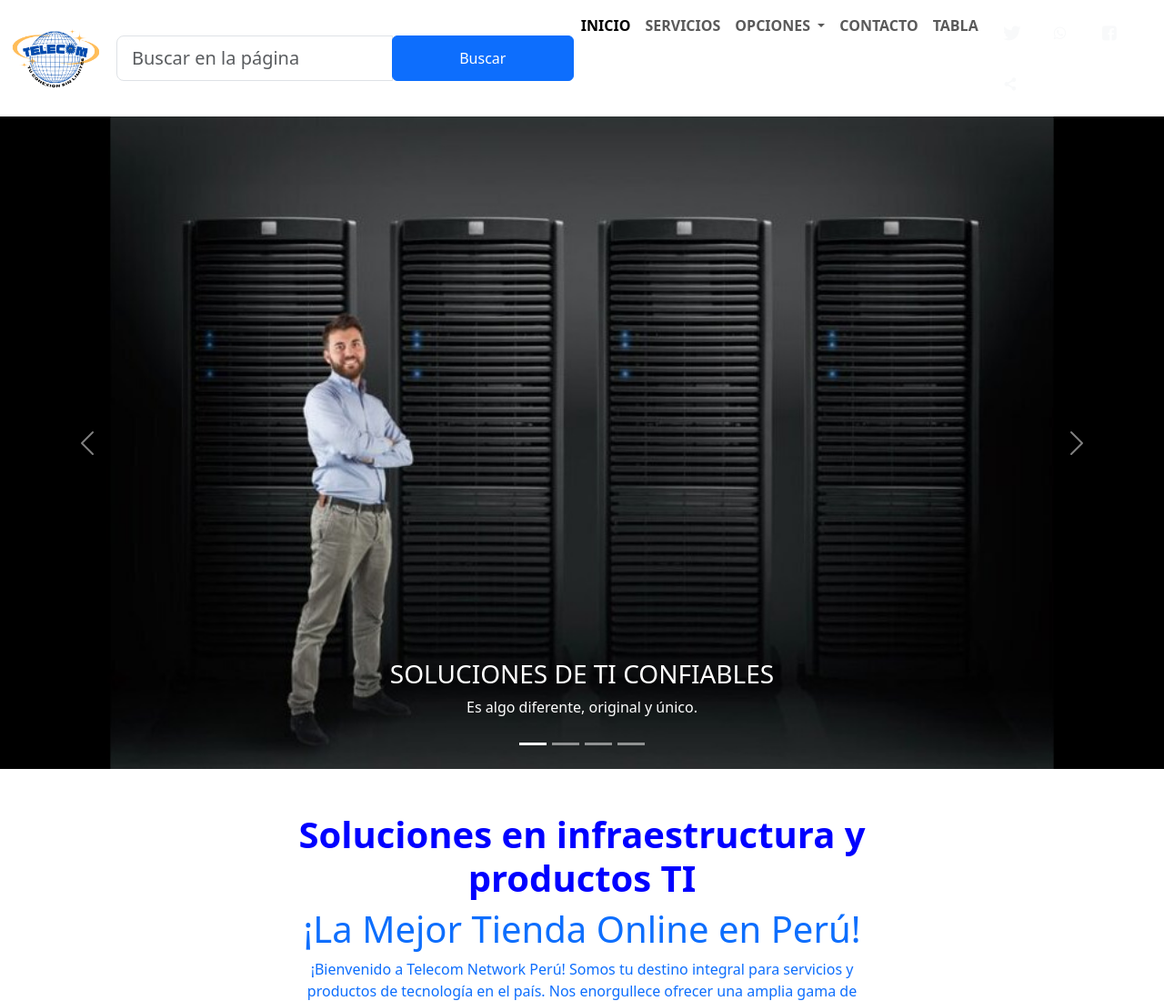
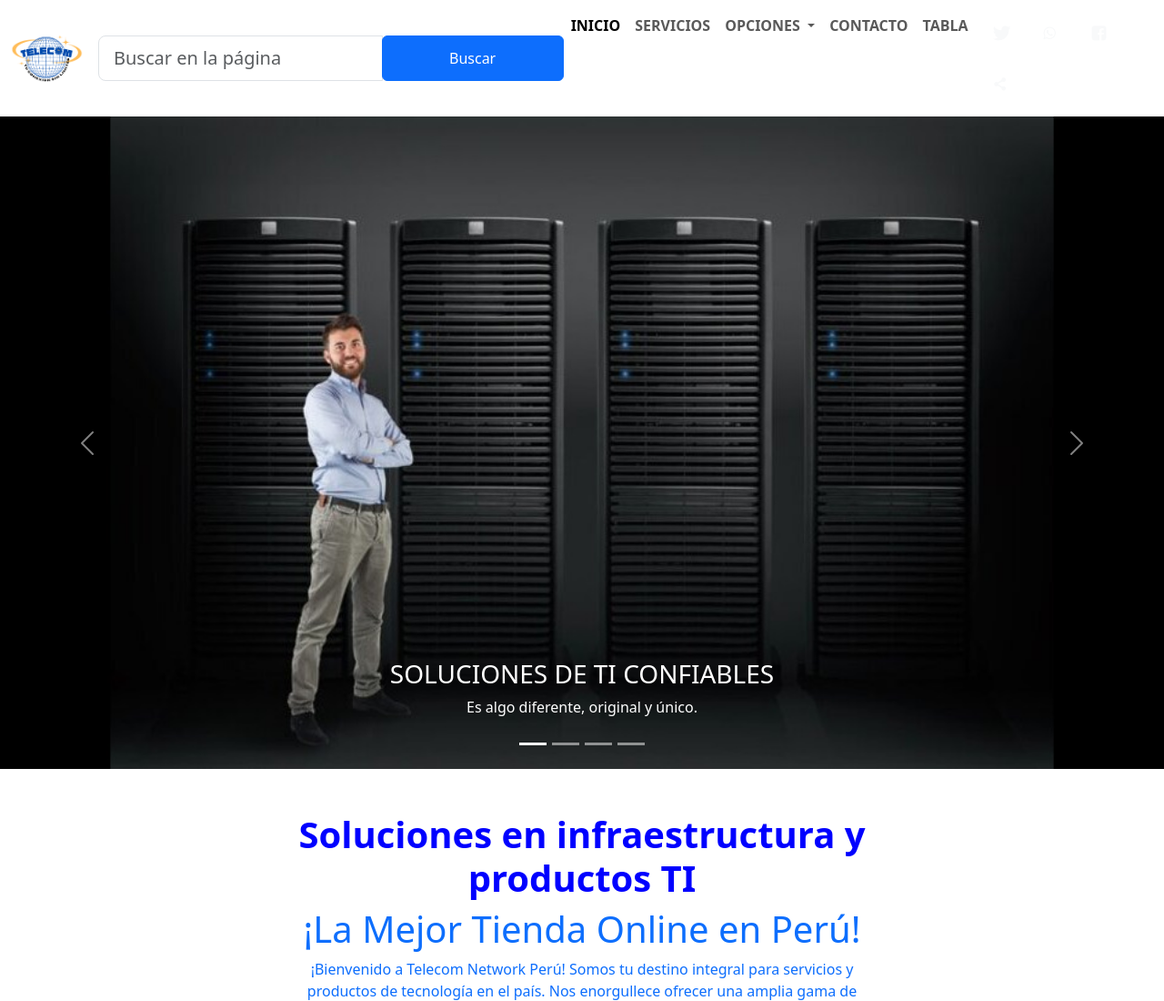
Before and after one commit to TelecomNetworkPeru/web, a website: page index.html in a window 1280 px wide. Shown: the top 1100 px of the page at 91% size. Drawn offline with nearby package versions, Linux system fonts and the light colour scheme; some packages are replaced by stand-ins of ours; a script that the page names is missing; files whose address does not match are found by name.

Commit message:
Add files via upload

```diff
--- a/index.html
+++ b/index.html
@@ -20,7 +20,7 @@
     <nav class="navbar navbar-expand-lg">
       <div class="container-fluid">
         <a class="navbar-brand" href="#">
-          <img src="assets/img/Logo.png" alt="logo" width="100px"></a>
+          <img src="assets/img/Logo.png" alt="logo" width="80px"></a>
         <button class="navbar-toggler" type="button" data-bs-toggle="collapse" data-bs-target="#menu"
           aria-controls="navbarSupportedContent" aria-expanded="false" aria-label="Toggle navigation">
           <span class="navbar-toggler-icon"></span>
```
